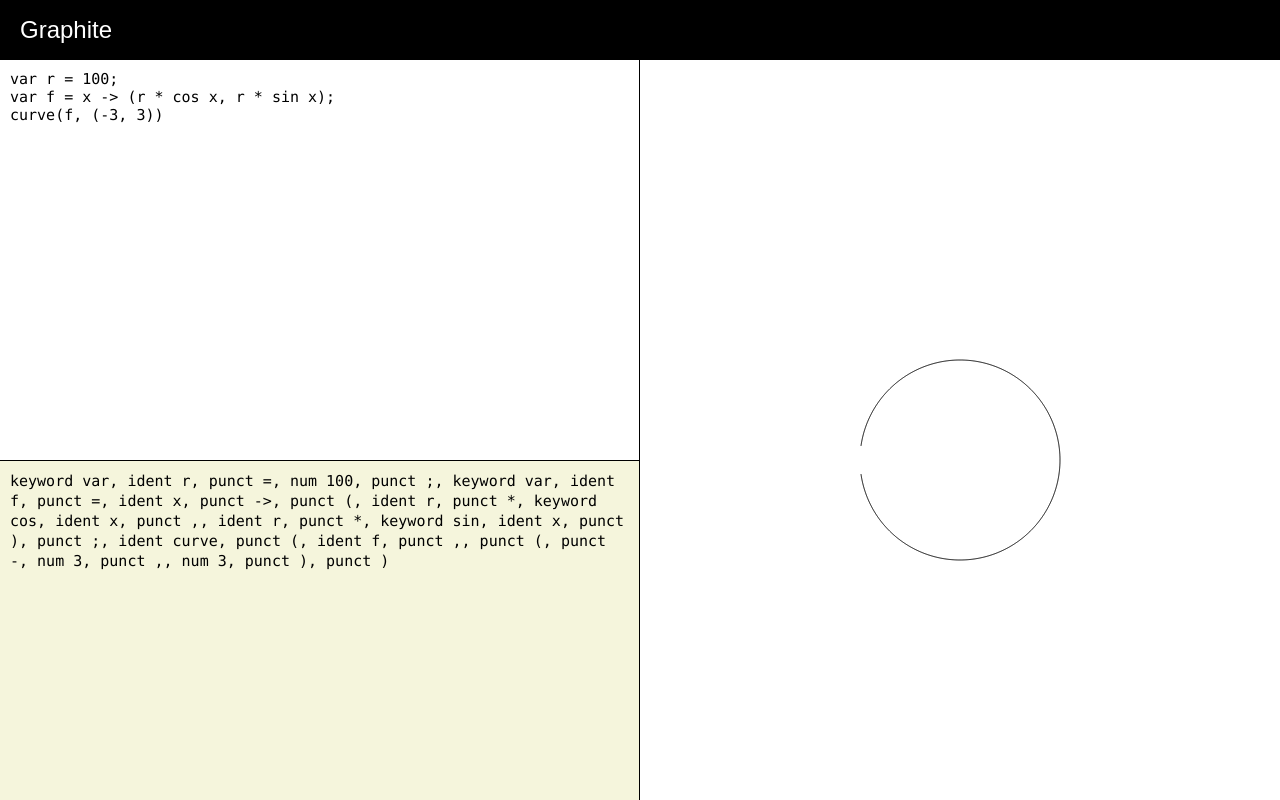
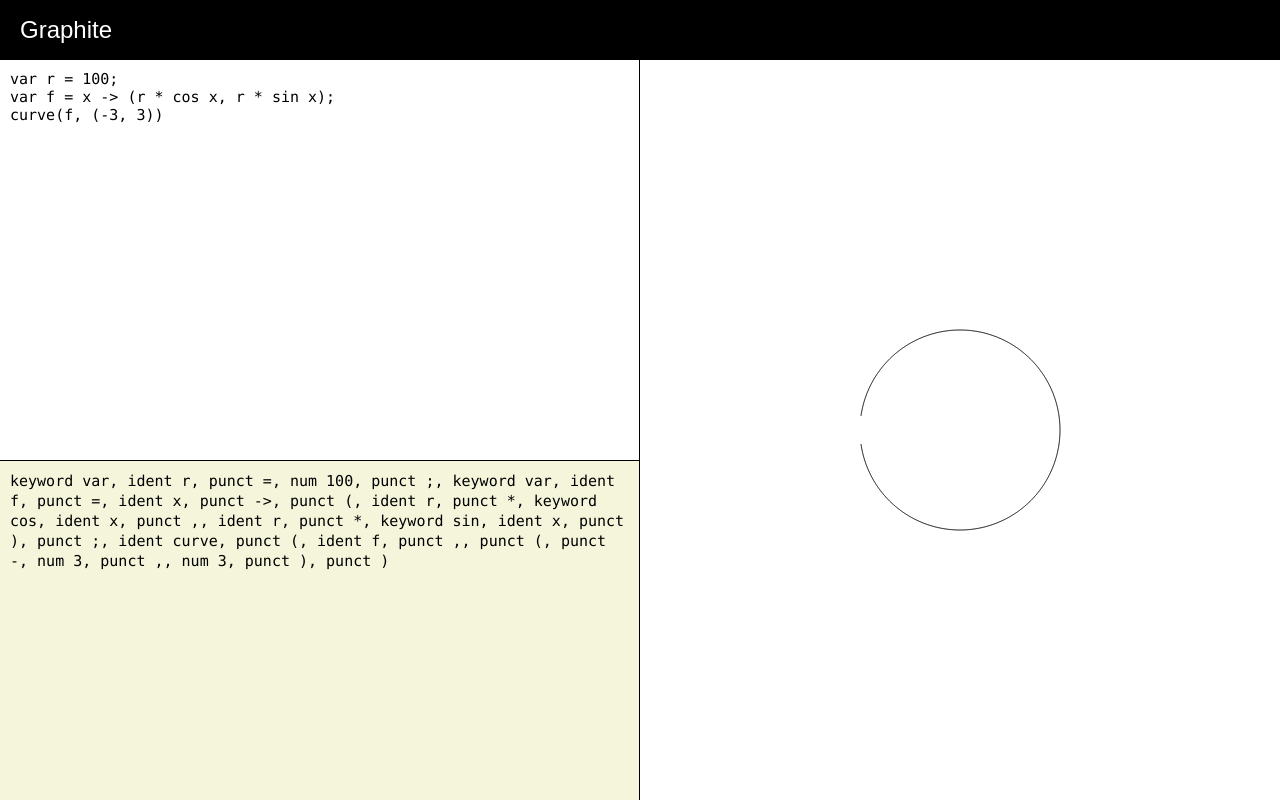
Before and after one commit to season1618/graphite, a React (Vite) app: page / in a window 1280 px wide. Built offline with nearby package versions, Linux system fonts and the light colour scheme.

Commit message:
nav, CodeEditor, Canvasの高さを指定，Canvasの原点を修正

```diff
--- a/src/App.css
+++ b/src/App.css
@@ -5,7 +5,6 @@
 
 nav {
   display: flex;
-  height: 60px;
   margin: 0;
   background-color: black;
 }
@@ -21,7 +20,7 @@ h2 {
 
 #flex {
   display: flex;
-  height: calc(100% - 60px);
+  /* height: calc(100% - 60px); */
   width: 100%;
 }
 
--- a/src/App.tsx
+++ b/src/App.tsx
@@ -36,21 +36,22 @@ function App() {
 
   return (
     <div id="app">
-      <nav><h2>Graphite</h2></nav>
+      <nav style={{ height: 60 }}><h2>Graphite</h2></nav>
       <div id="flex"
+        style={{ height: window.innerHeight - 60 }}
         onMouseMove={
           (e) => {
             if (dragged) setBorderX(e.clientX);
           }
         }
       >
-        <CodeEditor width={borderX} code={code} msg={msg} setCode={setCode}/>
+        <CodeEditor height={window.innerHeight - 60} width={borderX} code={code} msg={msg} setCode={setCode}/>
         <div id="border"
           style={{left: borderX - width/2, width }}
           onMouseDown={() => setDragged(true)}
           onMouseUp={() => setDragged(false)}
         />
-        <Canvas width={window.innerWidth - borderX} expr={expr}/>
+        <Canvas height={window.innerHeight - 60} width={window.innerWidth - borderX} expr={expr}/>
       </div>
     </div>
   );
--- a/src/components/Canvas.css
+++ /dev/null
@@ -1,4 +0,0 @@
-canvas {
-  height: 100%;
-  margin: 0;
-}
--- a/src/components/Canvas.tsx
+++ b/src/components/Canvas.tsx
@@ -1,12 +1,11 @@
-import './Canvas.css';
 import { useState, useEffect } from 'react';
 import { type Expr } from './data.ts';
 import { evaluate0 } from './eval.ts';
 
-function Canvas({ width, expr }: { width: number; expr: Expr }) {
+function Canvas({ height, width, expr }: { height: number; width: number; expr: Expr }) {
   const [mousePressed, setMousePressed] = useState(false);
   const [mousePos, setMousePos] = useState({ x: 0, y: 0 });
-  const [origin, setOrigin] = useState({ x: width/2, y: window.innerHeight/2 });
+  const [origin, setOrigin] = useState({ x: width/2, y: height/2 });
   const [logScale, setLogScale] = useState(0);
   const [canvasSize, setCanvasSize] = useState({ height: 0, width: 0 });
 
--- a/src/components/CodeEditor.css
+++ b/src/components/CodeEditor.css
@@ -1,6 +1,4 @@
 #pane {
-  height: 100%;
-
   border-right-style: solid;
   border-width: 1px;
 
--- a/src/components/CodeEditor.tsx
+++ b/src/components/CodeEditor.tsx
@@ -1,14 +1,12 @@
 import './CodeEditor.css';
 import { useState, useEffect } from 'react';
 
-function CodeEditor({ width, code, msg, setCode }: { width: number; code: string; msg: string; setCode: React.Dispatch<React.SetStateAction<string>> }) {
+function CodeEditor({ height, width, code, msg, setCode }: { height: number; width: number; code: string; msg: string; setCode: React.Dispatch<React.SetStateAction<string>> }) {
   const [cursorPos, setCursorPos] = useState(-1);
   const indent = 4;
 
   const [dragged, setDragged] = useState(false);
   const [borderY, setBorderY] = useState(400);
-
-  const paneHeight = window.innerHeight - 60;
 
   useEffect(
     () => {
@@ -81,7 +79,7 @@ function CodeEditor({ width, code, msg, setCode }: { width: number; code: string
         onMouseUp={() => setDragged(false)}
       />
       <p id="report"
-        style={{height: paneHeight - borderY}}
+        style={{height: height - borderY}}
       >{msg}</p>
     </div>
   );
```
